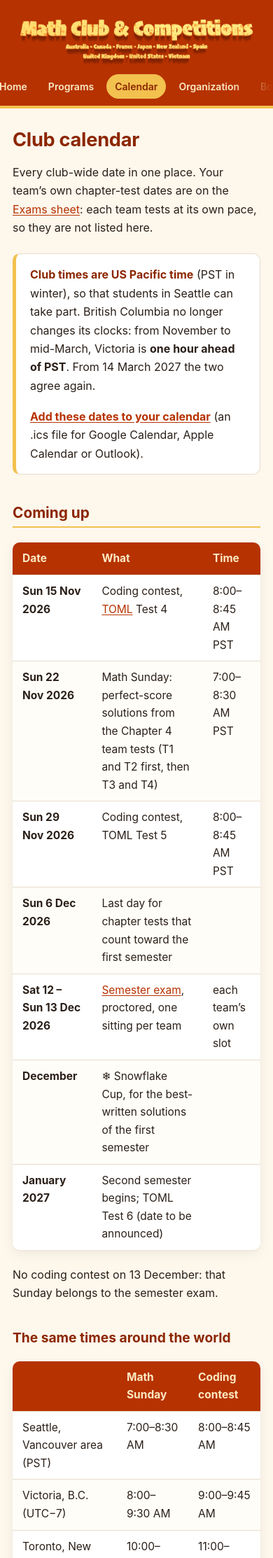
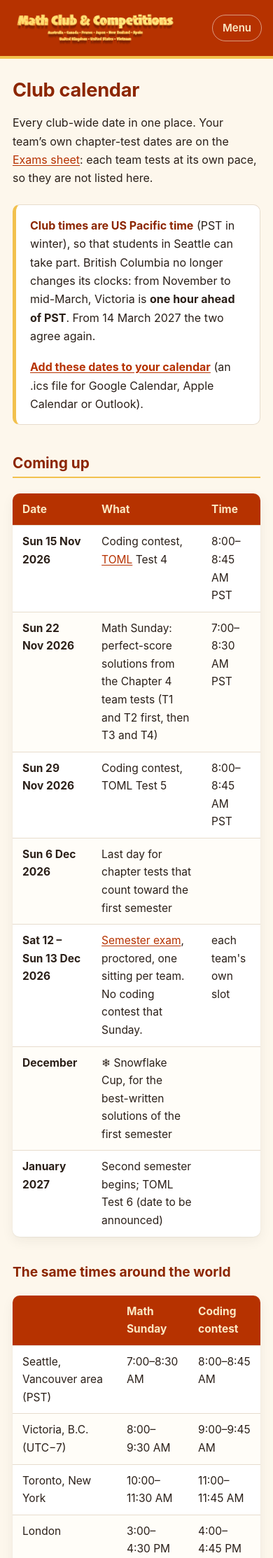
Before and after one commit to nghia71/nghia71.github.io, a Jekyll site: the page built from calendar.md, in a window 390 px wide. Shown: the top 2226 px of the page at 70% size. Built offline with Jekyll 4.4.1, drawn with Linux system fonts in a browser that asks for light colours.

Commit message:
Grouped menu with compact header and phone Menu button; calendar driven by _data/calendar.yml (past dates hide themselves); versioned stylesheet

```diff
--- a/_config.yml
+++ b/_config.yml
@@ -32,27 +32,33 @@
   - title: Home
     url: /
   - title: Programs
-    url: /programs
-  - title: Calendar
-    url: /calendar
-  - title: Organization
-    url: /organization
-  - title: Books
-    url: /books
-  - title: Video Lectures
-    url: /video-lectures
-  - title: Tests
-    url: /tests
-  - title: Current Standings
-    url: /current-standings
-  - title: TOML
-    url: /toml.html
-  - title: Purple Comet
-    url: /purple-comet-2026
-  - title: Contests
-    url: /contests
-  - title: Archive
-    url: /archive
+    children:
+      - { title: Programs and levels, url: /programs }
+      - { title: Readiness check, url: /readiness }
+      - { title: Join MCC, url: /register }
+      - { title: Calendar, url: /calendar }
+  - title: Learn
+    children:
+      - { title: Books, url: /books }
+      - { title: Video lectures, url: /video-lectures }
+      - { title: TOML coding, url: /toml.html }
+      - { title: Lessons, url: /lessons.html }
+  - title: Results
+    children:
+      - { title: Tests, url: /tests }
+      - { title: Current standings, url: /current-standings }
+      - { title: Contests, url: /contests }
+      - { title: Purple Comet, url: /purple-comet-2026 }
+  - title: About
+    children:
+      - { title: Organization, url: /organization }
+      - { title: Q&A, url: /qa }
+      - { title: From our students, url: /from-students }
+      - { title: Competition history, url: /history }
+      - { title: Archive, url: /archive }
+
+# Gold button at the right end of the menu.
+nav_cta: { title: Join MCC, url: /register }
 
 # Whether the UAT / Testing-the-pipeline test-suite links show up at the
 # bottom of Current Standings. Flip to false (and push) to hide them again
--- a/_layouts/default.html
+++ b/_layouts/default.html
@@ -6,7 +6,7 @@
   <title>{% if page.title and page.url != '/' %}{{ page.title }} · {{ site.title }}{% else %}{{ site.title }} (MCC) · {{ site.tagline }}{% endif %}</title>
   <meta name="description" content="{{ page.description | default: site.description | strip_newlines | truncate: 300 }}">
   {% if page.robots %}<meta name="robots" content="{{ page.robots }}">{% endif %}
-  <link rel="stylesheet" href="{{ '/assets/css/style.css' | relative_url }}">
+  <link rel="stylesheet" href="{{ '/assets/css/style.css' | relative_url }}?v={{ site.time | date: '%s' }}">
   <!-- When this page is loaded inside another page's iframe (the lessons
        hub embeds each lesson this way), its own header/nav/footer would
        just duplicate the hub's -- add a class as early as possible (before
@@ -27,20 +27,32 @@
 <body>
 
 <header class="site-header">
+  <div class="header-row">
     <a class="brand" href="{{ '/' | relative_url }}">
       <img src="{{ '/img/MCC-2024-Logo-Large.png' | relative_url }}" alt="Math Club &amp; Competitions">
     </a>
-  <nav class="site-nav" aria-label="Main">
+    <button class="nav-toggle" type="button" aria-expanded="false" aria-controls="site-nav">Menu</button>
+    <nav class="site-nav" id="site-nav" aria-label="Main">
+      {% assign here = page.url | remove: '.html' %}
       {% for item in site.nav %}
-      {% assign target = item.url | relative_url %}
-      {% assign here = page.url | remove: '.html' %}
-      {% if here == item.url or page.url == item.url %}
-        <a class="active" href="{{ target }}">{{ item.title }}</a>
+        {% if item.children %}
+          {% assign group_active = false %}
+          {% for c in item.children %}{% assign cu = c.url | remove: '.html' %}{% if cu == here %}{% assign group_active = true %}{% endif %}{% endfor %}
+          <div class="nav-group{% if group_active %} active{% endif %}">
+            <button type="button" class="nav-group-btn" aria-expanded="false">{{ item.title }}</button>
+            <div class="nav-menu">
+              {% for c in item.children %}{% assign cu = c.url | remove: '.html' %}
+                <a href="{{ c.url | relative_url }}"{% if cu == here %} class="active" aria-current="page"{% endif %}>{{ c.title }}</a>
+              {% endfor %}
+            </div>
+          </div>
         {% else %}
-        <a href="{{ target }}">{{ item.title }}</a>
+          <a class="nav-top{% if here == item.url or page.url == item.url %} active{% endif %}" href="{{ item.url | relative_url }}">{{ item.title }}</a>
         {% endif %}
       {% endfor %}
+      {% if site.nav_cta %}<a class="nav-cta" href="{{ site.nav_cta.url | relative_url }}">{{ site.nav_cta.title }}</a>{% endif %}
     </nav>
+  </div>
 </header>
 
 <main class="page">
@@ -59,9 +71,34 @@
 </footer>
 
 <script>
-  // Phones: the menu is one sliding row; bring the current page's item into view.
-  (function () { try { var a = document.querySelector('.site-nav a.active');
-    if (a && window.matchMedia('(max-width: 640px)').matches) a.scrollIntoView({ inline: 'center', block: 'nearest' }); } catch (e) {} })();
+  // Main menu: drop-down groups (click or keyboard; hover on desktop via CSS),
+  // and a Menu button that opens the whole menu on phones.
+  (function () {
+    try {
+      var header = document.querySelector('.site-header'), toggle = header.querySelector('.nav-toggle');
+      var groups = header.querySelectorAll('.nav-group');
+      function closeAll(except) {
+        Array.prototype.forEach.call(groups, function (g) {
+          if (g !== except) { g.classList.remove('open'); g.querySelector('.nav-group-btn').setAttribute('aria-expanded', 'false'); }
+        });
+      }
+      Array.prototype.forEach.call(groups, function (g) {
+        var btn = g.querySelector('.nav-group-btn');
+        btn.addEventListener('click', function (e) {
+          e.stopPropagation();
+          var open = !g.classList.contains('open');
+          closeAll(g); g.classList.toggle('open', open); btn.setAttribute('aria-expanded', open ? 'true' : 'false');
+        });
+      });
+      document.addEventListener('click', function () { if (!header.classList.contains('menu-open')) closeAll(null); });
+      document.addEventListener('keydown', function (e) { if (e.key === 'Escape') { closeAll(null); header.classList.remove('menu-open'); toggle.setAttribute('aria-expanded', 'false'); } });
+      toggle.addEventListener('click', function (e) {
+        e.stopPropagation();
+        var open = !header.classList.contains('menu-open');
+        header.classList.toggle('menu-open', open); toggle.setAttribute('aria-expanded', open ? 'true' : 'false');
+      });
+    } catch (e) {}
+  })();
 </script>
 </body>
 </html>
--- a/assets/css/style.css
+++ b/assets/css/style.css
@@ -38,47 +38,91 @@
   border-bottom: 4px solid var(--gold);
 }
 
-.brand {
-  display: block;
+/* Header: logo on the left, grouped menu on the right, one row on desktop.
+   Phones: logo + "Menu" button; the menu opens as a full-width panel. */
+.header-row {
   max-width: 1040px;
   margin: 0 auto;
-  padding: 18px 24px 6px;
+  padding: 14px 24px;
+  display: flex;
+  align-items: center;
+  gap: 18px;
+}
+.brand { display: block; flex: 0 1 340px; min-width: 200px; }
+.brand img { display: block; width: 100%; height: auto; }
+
+.site-nav { display: flex; align-items: center; gap: 4px; margin-left: auto; flex-wrap: wrap; justify-content: flex-end; }
+.site-nav a, .nav-group-btn {
+  display: inline-block;
+  padding: 8px 14px;
+  border: 0;
+  border-radius: 999px;
+  background: none;
+  color: var(--gold-soft);
+  font: inherit;
+  font-size: 15.5px;
+  font-weight: 600;
+  text-decoration: none;
+  cursor: pointer;
+  transition: background .15s ease, color .15s ease;
+}
+.nav-group-btn::after { content: " ▾"; font-size: .8em; }
+.site-nav a:hover, .nav-group-btn:hover, .nav-group.open .nav-group-btn { background: rgba(255,255,255,.14); color: var(--white); }
+.nav-top.active, .nav-group.active > .nav-group-btn { background: var(--gold); color: var(--brand-dark); }
+.site-nav a.nav-cta { background: var(--gold); color: var(--brand-dark); margin-left: 6px; box-shadow: 0 1px 0 rgba(0,0,0,.15); }
+.site-nav a.nav-cta:hover { background: var(--white); color: var(--brand-dark); }
+
+.nav-group { position: relative; }
+.nav-menu {
+  display: none;
+  position: absolute;
+  top: calc(100% + 6px);
+  left: 0;
+  min-width: 210px;
+  z-index: 50;
+  background: var(--white);
+  border-radius: var(--radius);
+  box-shadow: 0 8px 24px rgba(0,0,0,.18);
+  padding: 6px;
+}
+.nav-group.open .nav-menu { display: block; }
+@media (hover: hover) and (pointer: fine) {
+  .nav-group:hover .nav-menu { display: block; }
+  .nav-group::after { content: ""; position: absolute; left: 0; right: 0; top: 100%; height: 8px; } /* hover bridge */
+}
+.nav-menu a { display: block; color: var(--ink); border-radius: 6px; padding: 8px 12px; font-size: 15px; font-weight: 500; }
+.nav-menu a:hover { background: var(--gold-soft); color: var(--brand-dark); }
+.nav-menu a.active { background: var(--gold-soft); color: var(--brand-dark); font-weight: 700; }
+
+.nav-toggle {
+  display: none;
+  margin-left: auto;
+  border: 1px solid rgba(255,255,255,.5);
+  border-radius: 999px;
+  background: none;
+  color: var(--gold-soft);
+  font: inherit;
+  font-size: 15px;
+  font-weight: 600;
+  padding: 6px 14px;
+  cursor: pointer;
 }
 
-.brand img {
-  display: block;
-  width: 100%;
-  max-width: 620px;
-  height: auto;
-  margin: 0 auto;          /* centred: a left-aligned logo left the right of the band empty */
-}
-
-.site-nav {
-  max-width: 1040px;
-  margin: 0 auto;
-  padding: 0 24px 14px;
-  display: flex;
-  flex-wrap: wrap;
-  justify-content: center;
-  gap: 6px;
-}
-
-.site-nav a {
-  display: inline-block;
-  padding: 7px 14px;
-  border-radius: 999px;
-  color: var(--gold-soft);
-  font-size: 15px;
-  font-weight: 600;
-  text-decoration: none;
-  transition: background .15s ease, color .15s ease;
-}
-
-.site-nav a:hover { background: rgba(255,255,255,.14); color: var(--white); }
-
-.site-nav a.active {
-  background: var(--gold);
-  color: var(--brand-dark);
+@media (max-width: 860px) {
+  .header-row { flex-wrap: wrap; padding: 10px 16px; gap: 10px; }
+  .brand { flex: 0 1 240px; min-width: 160px; }
+  .nav-toggle { display: inline-block; }
+  .site-nav { display: none; width: 100%; flex-direction: column; align-items: stretch; gap: 2px; margin: 0; padding-bottom: 8px; }
+  .site-header.menu-open .site-nav { display: flex; }
+  .site-header.menu-open .nav-toggle { background: rgba(255,255,255,.14); color: var(--white); }
+  .site-nav a, .nav-group-btn { display: block; width: 100%; text-align: left; border-radius: 8px; }
+  .nav-group-btn { pointer-events: none; color: var(--gold); font-size: 13px; text-transform: uppercase; letter-spacing: .05em; padding: 10px 14px 2px; }
+  .nav-group-btn::after { content: none; }
+  .nav-group.active > .nav-group-btn { background: none; color: var(--gold); }
+  .nav-menu { display: block; position: static; box-shadow: none; background: none; padding: 0; min-width: 0; }
+  .nav-menu a { color: var(--gold-soft); padding: 7px 14px 7px 24px; }
+  .nav-menu a:hover, .nav-menu a.active { background: rgba(255,255,255,.14); color: var(--white); }
+  .site-nav a.nav-cta { margin: 8px 0 0; text-align: center; }
 }
 
 /* ---------- Page shell ---------------------------------------------------- */
@@ -417,8 +461,6 @@
 @media (max-width: 640px) {
   body { font-size: 16px; }
   .page { padding: 28px 18px 48px; }
-  .brand { padding: 14px 18px 4px; }
-  .site-nav { padding: 0 18px 12px; }
   h1 { font-size: 1.7rem; }
   h2 { font-size: 1.3rem; }
   table { display: block; overflow-x: auto; }
@@ -640,14 +682,3 @@
 .qa-term { padding: 0 3px; border-radius: 4px; font-weight: 700; }
 .qa-aud { font-size: 12px; font-weight: 600; color: var(--ink-soft); border: 1px solid var(--rule); border-radius: 999px; padding: 1px 8px; margin-left: 6px; white-space: nowrap; }
 .qa-empty { color: var(--ink-soft); font-style: italic; }
-
-/* Phones: one row of menu pills that slides sideways, instead of six rows
-   pushing the page content below the first screen. */
-@media (max-width: 640px) {
-  .brand { padding: 12px 16px 4px; }
-  .site-nav { flex-wrap: nowrap; justify-content: flex-start; overflow-x: auto; padding: 0 12px 10px;
-              scrollbar-width: none; -webkit-overflow-scrolling: touch; }
-  .site-nav::-webkit-scrollbar { display: none; }
-  .site-nav a { flex: 0 0 auto; padding: 6px 12px; font-size: 14px; }
-  .site-nav { -webkit-mask-image: linear-gradient(to right, #000 85%, transparent); mask-image: linear-gradient(to right, #000 85%, transparent); }
-}
--- a/calendar.md
+++ b/calendar.md
@@ -14,17 +14,15 @@
 
 ## Coming up
 
-| Date | What | Time |
-|---|---|---|
-| **Sun 15 Nov 2026** | Coding contest, [TOML](./toml.html) Test 4 | 8:00–8:45 AM PST |
-| **Sun 22 Nov 2026** | Math Sunday: perfect-score solutions from the Chapter 4 team tests (T1 and T2 first, then T3 and T4) | 7:00–8:30 AM PST |
-| **Sun 29 Nov 2026** | Coding contest, TOML Test 5 | 8:00–8:45 AM PST |
-| **Sun 6 Dec 2026** | Last day for chapter tests that count toward the first semester | |
-| **Sat 12 – Sun 13 Dec 2026** | [Semester exam](./tests.md#the-semester-exam), proctored, one sitting per team | each team's own slot |
-| **December** | ❄ Snowflake Cup, for the best-written solutions of the first semester | |
-| **January 2027** | Second semester begins; TOML Test 6 (date to be announced) | |
-
-No coding contest on 13 December: that Sunday belongs to the semester exam.
+<div class="cal-wrap" markdown="0">
+<table class="cal-upcoming">
+<thead><tr><th>Date</th><th>What</th><th>Time</th></tr></thead>
+<tbody>
+{% for e in site.data.calendar %}<tr data-until="{{ e.until }}"><td><strong>{{ e.when_en }}</strong></td><td>{{ e.what_en | markdownify | remove: '<p>' | remove: '</p>' | strip }}</td><td>{{ e.time_en }}</td></tr>
+{% endfor %}</tbody>
+</table>
+<p class="cal-none" hidden>Nothing is scheduled right now. New dates appear here as soon as they are set.</p>
+</div>
 
 ### The same times around the world
 
@@ -63,20 +61,35 @@
 
 **Sắp tới**
 
-| Ngày | Nội dung | Giờ |
-|---|---|---|
-| **CN 15/11/2026** | Thi lập trình, [TOML](./toml.html) Test 4 | 8:00–8:45 sáng PST |
-| **CN 22/11/2026** | Chủ nhật Toán: trình bày các lời giải đạt điểm tối đa của bài thi đội Chương 4 (T1 và T2 trước, rồi T3 và T4) | 7:00–8:30 sáng PST |
-| **CN 29/11/2026** | Thi lập trình, TOML Test 5 | 8:00–8:45 sáng PST |
-| **CN 6/12/2026** | Ngày cuối cùng các bài thi chương được tính cho học kỳ 1 | |
-| **T7 12 – CN 13/12/2026** | [Thi học kỳ](./tests.md#the-semester-exam), có giám thị, mỗi đội một buổi | theo giờ riêng của từng đội |
-| **Tháng 12** | ❄ Snowflake Cup, cho các lời giải viết đẹp nhất học kỳ 1 | |
-| **Tháng 1/2027** | Bắt đầu học kỳ 2; TOML Test 6 (sẽ thông báo ngày) | |
-
-Không có thi lập trình ngày 13/12: Chủ nhật đó dành cho thi học kỳ.
+<div class="cal-wrap" markdown="0">
+<table class="cal-upcoming">
+<thead><tr><th>Ngày</th><th>Nội dung</th><th>Giờ</th></tr></thead>
+<tbody>
+{% for e in site.data.calendar %}<tr data-until="{{ e.until }}"><td><strong>{{ e.when_vn }}</strong></td><td>{{ e.what_vn | markdownify | remove: '<p>' | remove: '</p>' | strip }}</td><td>{{ e.time_vn }}</td></tr>
+{% endfor %}</tbody>
+</table>
+<p class="cal-none" hidden>Hiện chưa có lịch mới. Các ngày mới sẽ xuất hiện ở đây ngay khi được ấn định.</p>
+</div>
 
 **Giờ ở các nơi** (từ tháng 11 đến giữa tháng 3/2027): Chủ nhật Toán 7:00–8:30 sáng PST = 8:00–9:30 sáng Victoria = 10:00–11:30 sáng Toronto = 4:00–5:30 chiều Paris = 10:00–11:30 tối Việt Nam. Thi lập trình 8:00–8:45 sáng PST = 9:00–9:45 sáng Victoria = 11:00–11:45 sáng Toronto = 5:00–5:45 chiều Paris = 11:00–11:45 tối Việt Nam.
 
 **Trong năm học:** học kỳ 1 từ tháng 9 đến tháng 12, kết thúc bằng thi học kỳ; học kỳ 2 từ tháng 1 đến tháng 6. Chủ nhật Toán và thi lập trình TOML luân phiên hai tuần một lần. Đội mới đăng ký và thi đầu vào hai ngày bất cứ lúc nào trong năm học. 🥚 The Mystical Egg vào mùa xuân, trước lễ Phục sinh. 🌍 Purple Comet! Math Meet vào tháng 4/2027. Cuối năm (tháng 6): MCC Championship, Top Perfect-Scorers và các giải đặc biệt. Tháng 7 và tháng 8 câu lạc bộ nghỉ.
 
 </details>
+
+<script>
+  // Hide dates that have passed (US Pacific time), so the page never shows
+  // stale rows. The dates themselves live in _data/calendar.yml.
+  (function () {
+    try {
+      var today = new Intl.DateTimeFormat('en-CA', { timeZone: 'America/Los_Angeles' }).format(new Date()); // YYYY-MM-DD
+      Array.prototype.forEach.call(document.querySelectorAll('.cal-wrap'), function (w) {
+        var shown = 0;
+        Array.prototype.forEach.call(w.querySelectorAll('tr[data-until]'), function (tr) {
+          if (tr.getAttribute('data-until') < today) tr.hidden = true; else shown++;
+        });
+        if (!shown) { w.querySelector('table').hidden = true; w.querySelector('.cal-none').hidden = false; }
+      });
+    } catch (e) {}
+  })();
+</script>
```
Also changed, not shown: _data/calendar.yml (added, +79 -0 lines), 1 other file. Lines whose indentation alone changed are shown as unchanged.
